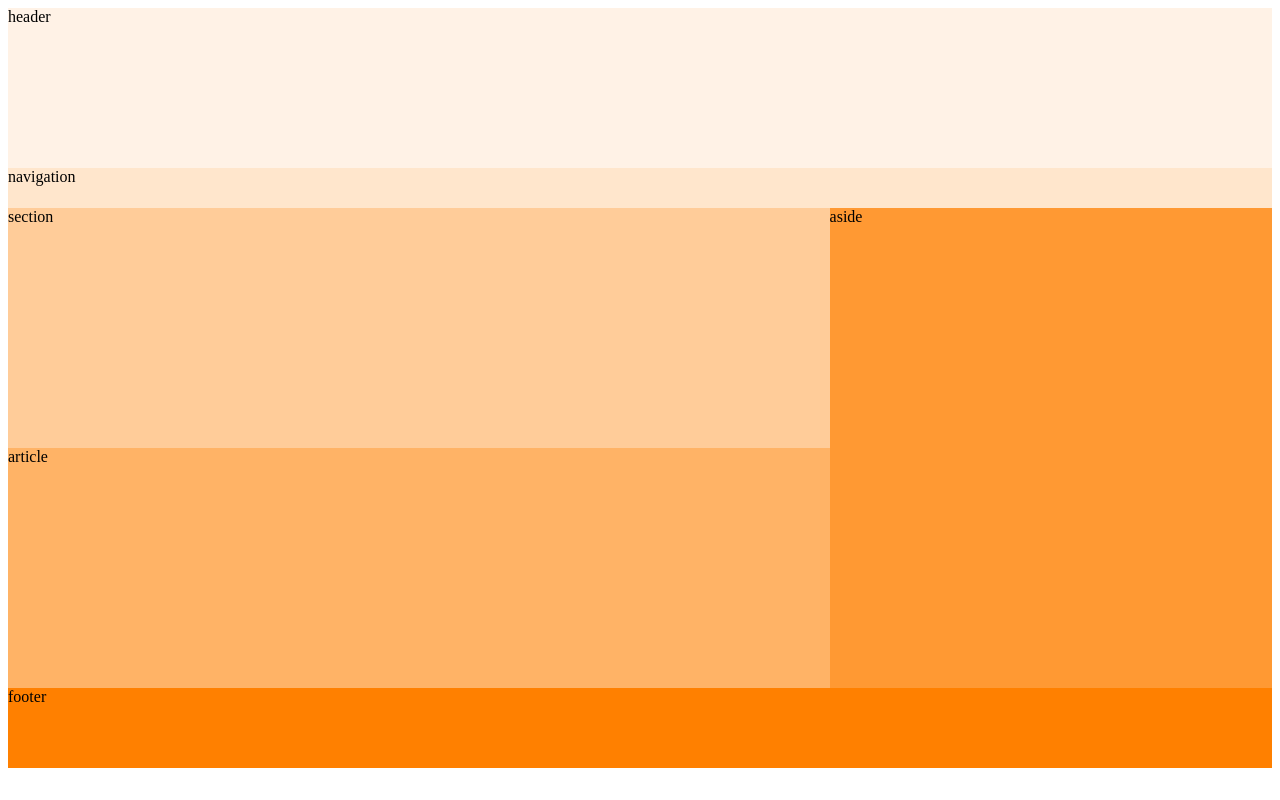
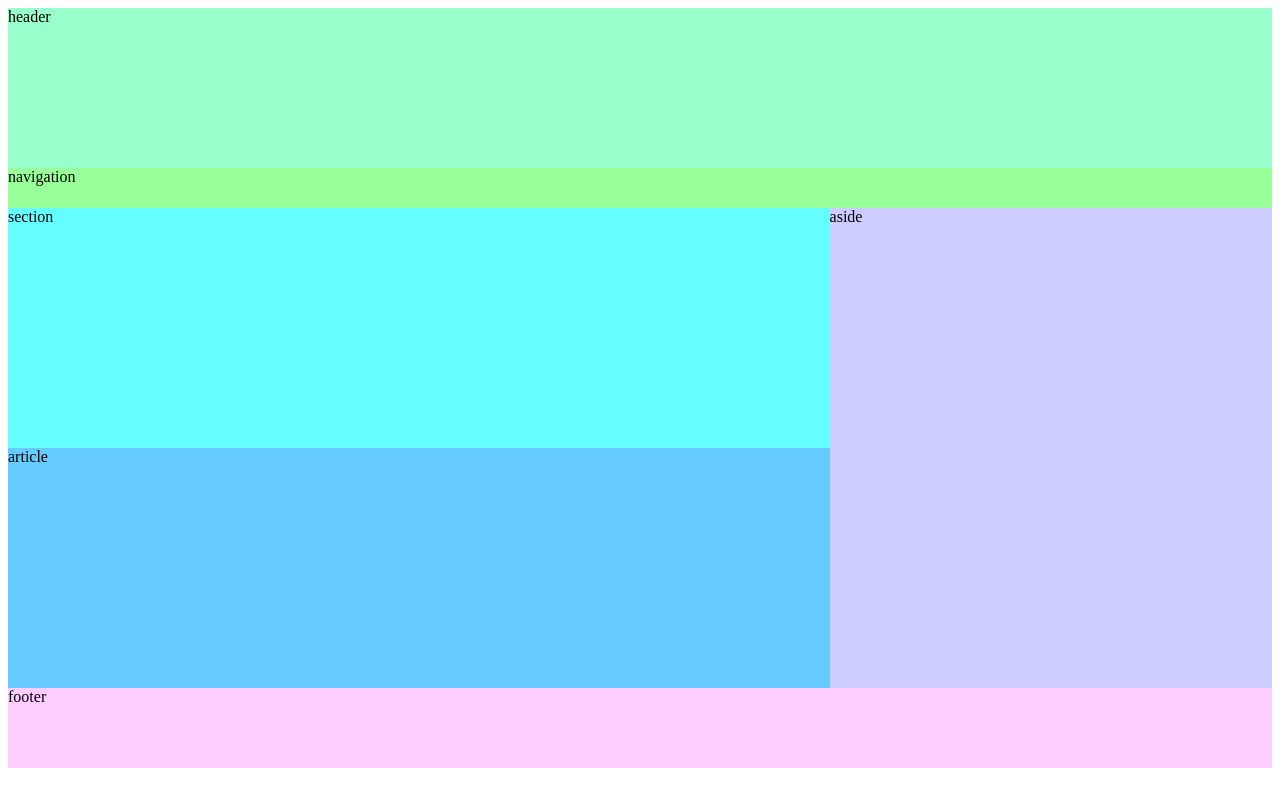
Before and after one commit to lisbeth1012/304abby.github.io, a plain HTML site: page week03/layout02.html in a window 1280 px wide. Drawn offline with Linux system fonts and the light colour scheme.

Commit message:
Update layout02.css

```diff
--- a/week03/layout02.css
+++ b/week03/layout02.css
@@ -10,7 +10,7 @@ body {
 
 header{
 
-  background-color: #fff2e6;
+  background-color: #99ffcc;
 
   width: 100%;
 
@@ -22,7 +22,7 @@ header{
 
 nav {
 
-  background-color: #ffe6cc;
+  background-color: #99ff99;
 
   width: 100%;
 
@@ -44,7 +44,7 @@ main{
 
 section {
 
-  background-color: #ffcc99;
+  background-color: #66ffff;
 
   height: 30vh;
 
@@ -54,7 +54,7 @@ section {
 
 article {
 
-  background-color: #ffb366;
+  background-color: #66ccff;
 
   height: 30vh;
 
@@ -64,7 +64,7 @@ article {
 
 aside {
 
-  background-color: #ff9933;
+  background-color: #ccccff;
 
   width: 35%;
 
@@ -78,7 +78,7 @@ aside {
 
 footer {
 
-  background-color: #ff8000;
+  background-color: #ffccff;
 
   width: 100%;
 
```
